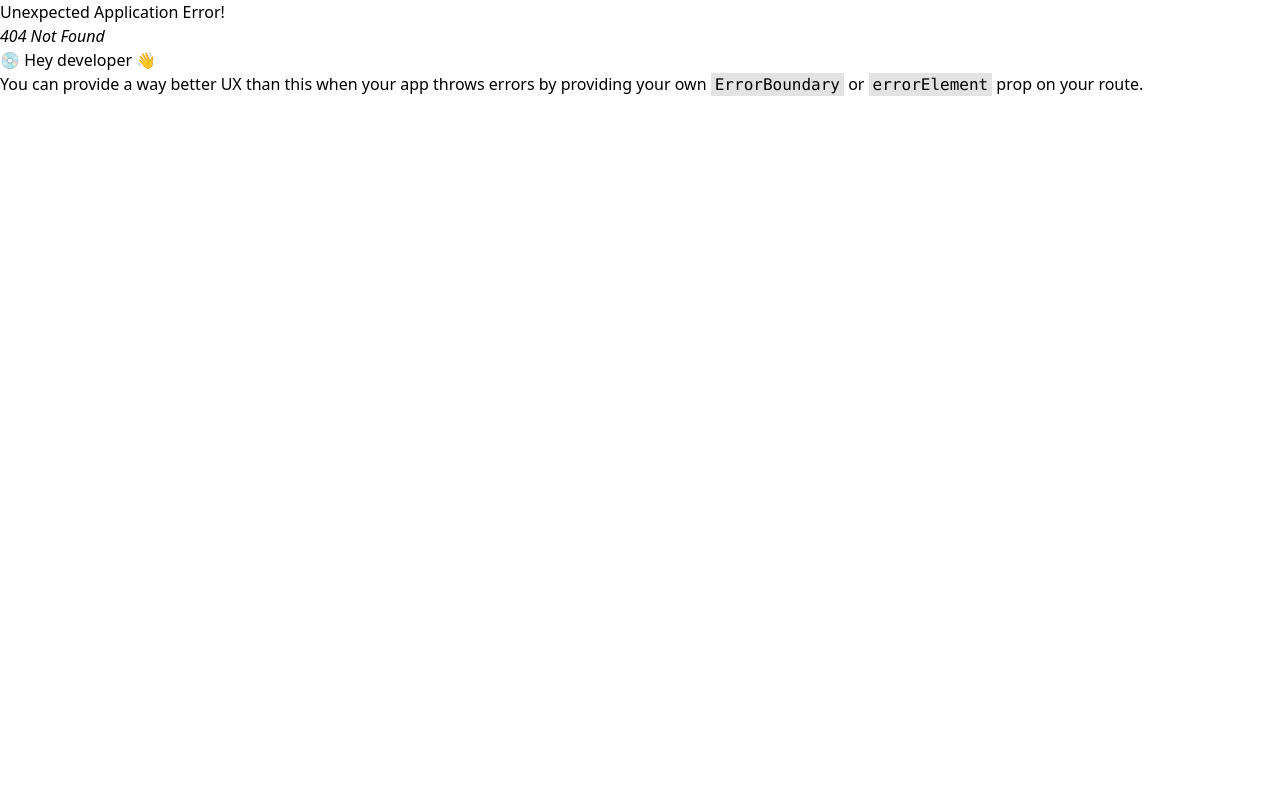
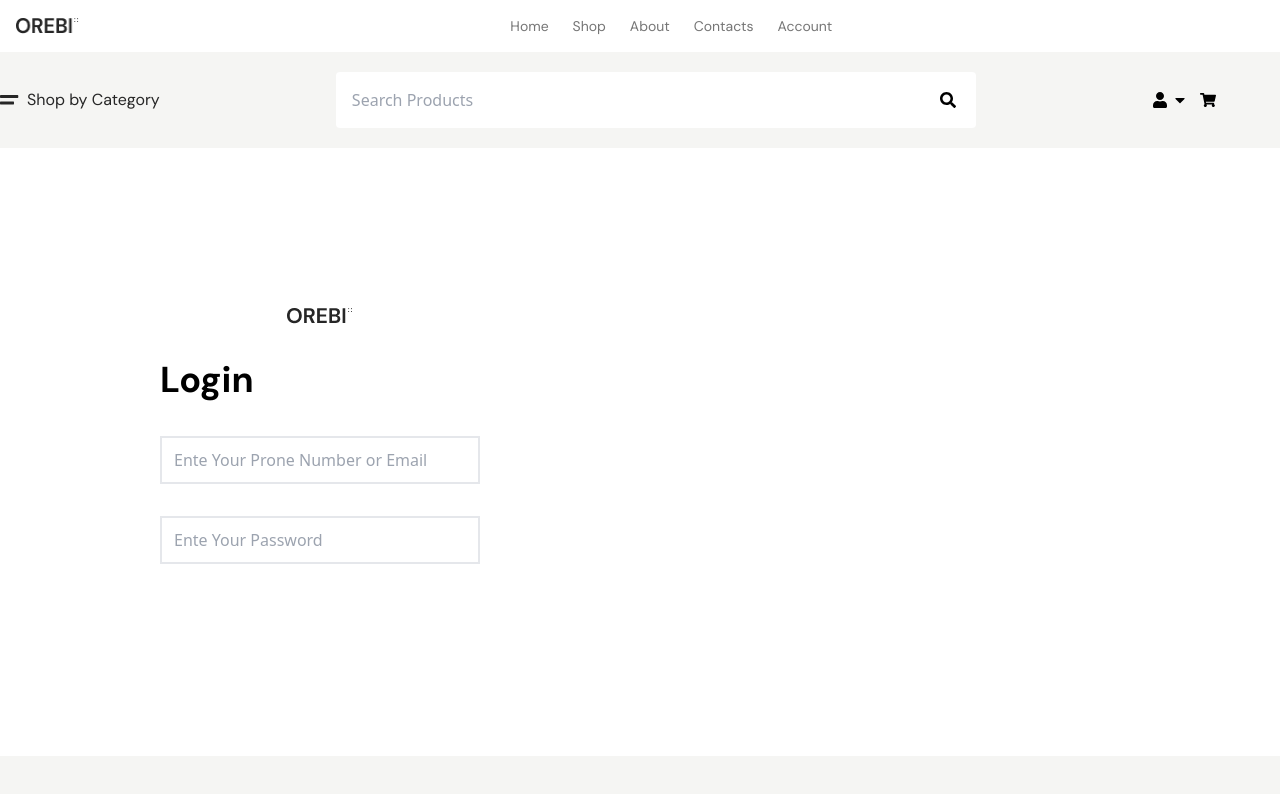
Before and after one commit to NH-Bappy/Orebi, a React (Vite) app: page /Account in a window 1280 px wide. Before the commit this address had no page. Shown: the top 794 px of the page. Built offline with nearby package versions, Linux system fonts and the light colour scheme.

Commit message:
new page

```diff
--- a/src/App.jsx
+++ b/src/App.jsx
@@ -2,36 +2,62 @@
 import {
   createRoutesFromElements,
   createBrowserRouter,
+  Route,
   RouterProvider,
-  Route,
 } from "react-router-dom";
-import Home from './componants/Home'
-import Shop from './pages/Shop';
+import Home from "./componants/Home";
+import Shop from "./pages/Shop";
+import About from "./pages/About";
+import Contacts from "./pages/Contacts";
+import Account from "./pages/Account";
+import RootLayout from "./componants/RootLayout";
+import Error from "./pages/Error";
 
-
+function App() {
   const router = createBrowserRouter(
     createRoutesFromElements(
     <>
-
+  <Route>
+    <Route path="/" element={<RootLayout/>}>
     <Route
         path="/"
         element={<Home/>}>
       </Route>
+
       <Route
-      path="/shop"
+        path="Shop"
         element={<Shop/>}>
       </Route>
 
+      <Route
+        path="About"
+        element={<About/>}>
+      </Route>
+
+      <Route
+        path="Contacts"
+        element={<Contacts/>}>
+      </Route>
+
+      <Route
+        path="Account"
+        element={<Account/>}>
+      </Route>
+
+      <Route
+        path="*"
+        element={<Error/>}>
+      </Route>
+
+    </Route>
+  </Route>
+
+
     </>
-
     )
   );
-function App() {
-
   return (
-    <>
     <RouterProvider router={router} />
-    </>
   )
 }
 
--- a/src/componants/Footer.jsx
+++ b/src/componants/Footer.jsx
@@ -8,6 +8,7 @@ import Logo from '/image/Logo.png'
 import { BsFacebook } from "react-icons/bs"
 import { BsLinkedin } from "react-icons/bs"
 import { IoLogoInstagram } from "react-icons/io5"
+import { Link } from 'react-router-dom'
 
 
 
@@ -55,7 +56,9 @@ const Footer = () => {
     </ul>
     </div>
     <div className="w-[30%]">
+        <Link to={"/"}>
         <Image imgsrc={Logo} imgalt={Logo}/>
+        </Link>
     </div>
     </Flex>
     <Flex className={'py-10 justify-between'}>
--- a/src/componants/Home.jsx
+++ b/src/componants/Home.jsx
@@ -1,23 +1,18 @@
 import React from 'react'
-import Nav from './Nav'
 import Flex from '../layer/Flex'
-import Category from './Category'
 import Banner from './Banner'
 import Products from './Products'
 import AdsBanner from './AdsBanner'
 import SpecialOffer from './SpecialOffer'
 import SecondProducts from './SecondProducts'
 import Promo from './Promo'
-import Footer from './Footer'
-import Api from './Api'
+
 
 
 
 const Home = () => {
   return (
     <>
-    <Nav/>
-    <Category/>
     <Flex/>
     <Banner/>
     <Promo/>
@@ -25,7 +20,6 @@ const Home = () => {
     <SecondProducts/>
     <AdsBanner/>
     <SpecialOffer/>
-    <Footer/>
     </>
   )
 }
--- a/src/componants/Nav.jsx
+++ b/src/componants/Nav.jsx
@@ -4,6 +4,7 @@ import Flex from '../layer/Flex'
 import Image from '../layer/Image'
 import Logo from '/image/Logo.png'
 import Menu from '../layer/Menu'
+import { Link } from 'react-router-dom'
 const Nav = () => {
 return (
     <div>
@@ -12,16 +13,33 @@ return (
         <Container>
           <Flex className={'items-center'}>
             <div className="">
+              <Link to={"/"}>
               <Image imgsrc={Logo} imgalt={Logo}/>
+              </Link>
             </div>
             <div className="w-full">
             <ul>
               <Flex className={'gap-6 justify-center'}>
+
+              <Link to={"/"}>
               <Menu menuName={'Home'}/>
+              </Link>
+
+              <Link to={"/Shop"}>
               <Menu menuName={'Shop'}/>
+              </Link>
+
+              <Link to={"/About"}>
               <Menu menuName={'About'}/>
+              </Link>
+
+              <Link to={"/Contacts"}>
               <Menu menuName={'Contacts'}/>
-              <Menu menuName={'Journal'}/>
+              </Link>
+
+              <Link to={"/Account"}>
+              <Menu menuName={'Account'}/>
+              </Link>
               </Flex>
               </ul>
             </div>
--- /dev/null
+++ b/src/componants/RootLayout.jsx
@@ -0,0 +1,18 @@
+import React from 'react'
+import Nav from './Nav'
+import Category from './Category'
+import { Outlet } from 'react-router-dom'
+import Footer from './Footer'
+
+const RootLayout = () => {
+  return (
+    <>
+    <Nav/>
+    <Category/>
+    <Outlet/>  {/* Nav,Category and Footer er mazkhane content lekhar jonno outlet use kori  */}
+    <Footer/>
+    </>
+  )
+}
+
+export default RootLayout
--- /dev/null
+++ b/src/pages/About.jsx
@@ -0,0 +1,11 @@
+import React from 'react'
+
+const About = () => {
+  return (
+    <>
+    <h2>About page</h2>
+    </>
+  )
+}
+
+export default About
--- /dev/null
+++ b/src/pages/Account.jsx
@@ -0,0 +1,44 @@
+
+import React from 'react'
+import Container from '../layer/Container'
+import { Link } from 'react-router-dom'
+import Image from '../layer/Image'
+import logo from "../../public/image/Logo.png"
+import Text from '../layer/Text'
+
+
+
+
+const Account = () => {
+
+  return (
+    <>
+    <div className="p-40">
+      <Container>
+      <div className="w-80">
+
+      <div className="flex justify-center">
+      <Link to={"/"}>
+      <Image imgsrc={logo} imgalt={"logo"} />
+      </Link>
+      </div>
+      <div className="py-4">
+        <Text texts={"Login"} as={"h3"} className={"text-4xl font-bold py-5 font-dmSans"}/>
+
+
+       <div className="py-4">
+       <input type="email" placeholder='Ente Your Prone Number or Email' className='w-full h-12 border-2 pl-3'/>
+       </div>
+        <div className="py-4">
+        <input type="password" placeholder='Ente Your Password' className='w-full h-12 border-2 pl-3'/>
+        </div>
+
+      </div>
+      </div>
+      </Container>
+    </div>
+    </>
+  )
+}
+
+export default Account
--- /dev/null
+++ b/src/pages/Contacts.jsx
@@ -0,0 +1,11 @@
+import React from 'react'
+
+const Contacts = () => {
+  return (
+    <>
+    <h3>this is contacts</h3>
+    </>
+  )
+}
+
+export default Contacts
--- /dev/null
+++ b/src/pages/Error.jsx
@@ -0,0 +1,9 @@
+import React from 'react'
+
+const Error = () => {
+  return (
+    <div>Error</div>
+  )
+}
+
+export default Error
--- a/src/pages/Shop.jsx
+++ b/src/pages/Shop.jsx
@@ -11,8 +11,6 @@ import Pagination from '../componants/Pagination'
 const Shop = () => {
   return (
     <>
-    <Nav/>
-    <Category/>
     <Container>
     <Flex>
     <div className="w-60 py-20">
```
Lines whose indentation alone changed are shown as unchanged.
